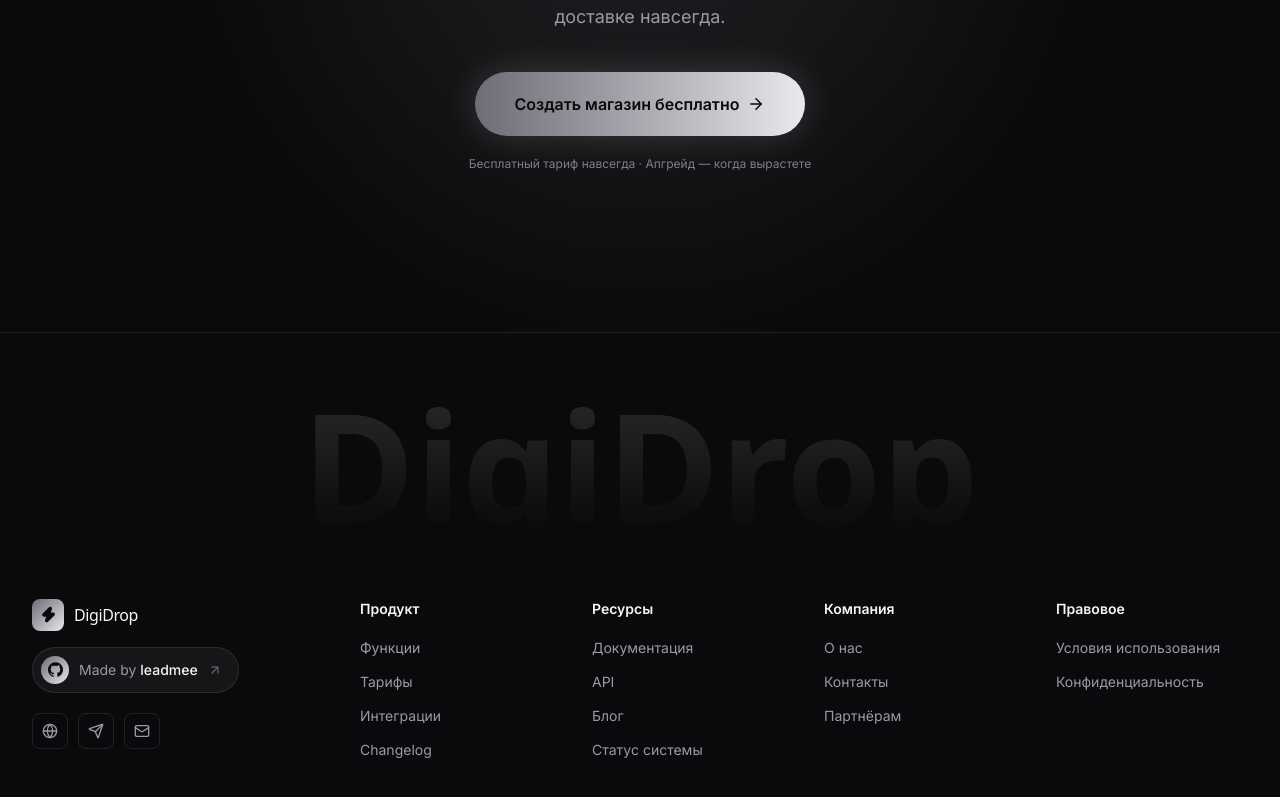
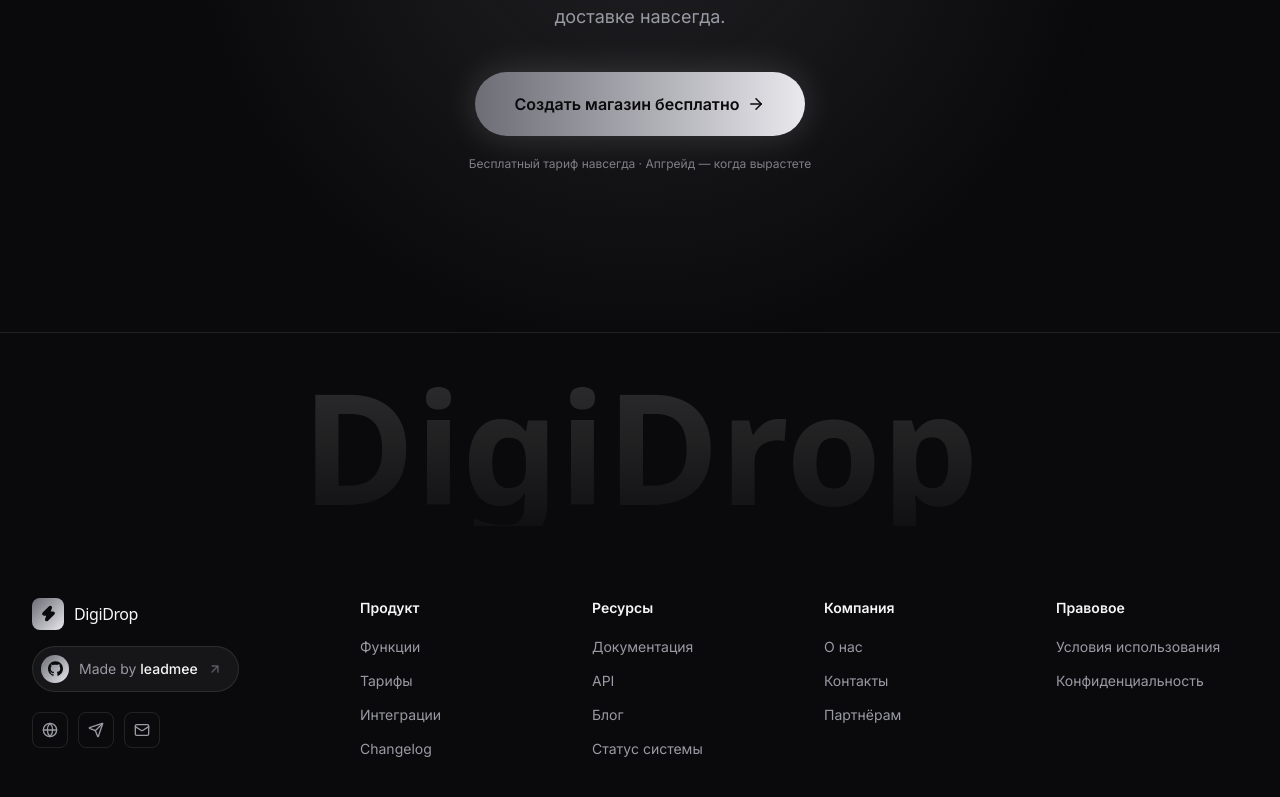
Before and after one commit to leadmee/digidrop-landing-ex1, a React (Vite) app: page / in a window 1280 px wide. Shown: the part 10460-11257 px from the top of the page. Built offline with nearby package versions, Linux system fonts and the light colour scheme; a web font is replaced by a local one.

Commit message:
Marquee: no pause on hover; footer wordmark raised and no longer clipped

```diff
--- a/src/components/Footer.jsx
+++ b/src/components/Footer.jsx
@@ -28,8 +28,8 @@
 export default function Footer() {
   return (
     <footer className="relative border-t border-white/10">
-      <div className="pointer-events-none overflow-x-clip px-5 pt-16 pb-2 md:px-8" aria-hidden="true">
-        <p className="mx-auto max-w-7xl whitespace-nowrap bg-gradient-to-b from-white/12 to-transparent bg-clip-text text-center font-display text-[16vw] leading-[0.9] font-bold text-transparent select-none md:text-[12vw]">
+      <div className="pointer-events-none overflow-x-clip px-5 pt-8 pb-4 md:px-8" aria-hidden="true">
+        <p className="mx-auto max-w-7xl whitespace-nowrap bg-gradient-to-b from-white/15 to-white/[0.03] bg-clip-text text-center font-display text-[16vw] leading-[1.05] font-bold text-transparent select-none md:text-[12vw]">
           DigiDrop
         </p>
       </div>
--- a/src/components/ui/Marquee.jsx
+++ b/src/components/ui/Marquee.jsx
@@ -7,7 +7,7 @@
   return (
     <div className="overflow-hidden [mask-image:linear-gradient(90deg,transparent,black_8%,black_92%,transparent)]">
       <div
-        className={`flex w-max gap-4 py-2 hover:[animation-play-state:paused] ${
+        className={`flex w-max gap-4 py-2 ${
           reverse ? 'animate-marquee-reverse' : 'animate-marquee'
         }`}
         style={{ animationDuration: `${speed}s` }}
```
